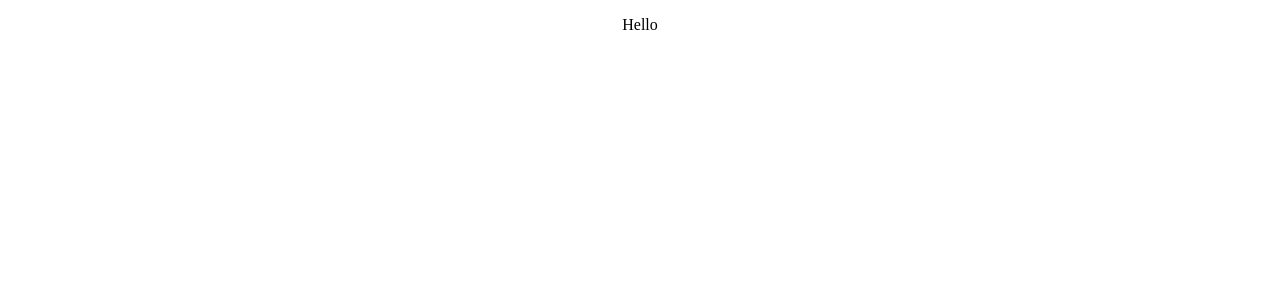
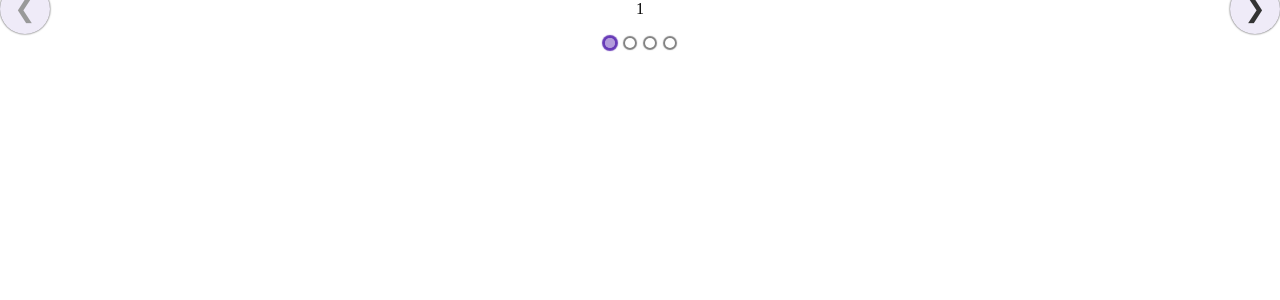
Before and after one commit to WildCodeSchool/remotefr-js-0920-p2-themealdb, a React (Create React App) app: page / in a window 1280 px wide. Shown: the top 300 px of the page. Built offline with nearby package versions, Linux system fonts and the light colour scheme.

Commit message:
add props type package

```diff
--- a/package.json
+++ b/package.json
@@ -6,9 +6,12 @@
     "@testing-library/jest-dom": "^5.11.4",
     "@testing-library/react": "^11.1.0",
     "@testing-library/user-event": "^12.1.10",
+    "prop-types": "^15.7.2",
     "react": "^17.0.1",
     "react-dom": "^17.0.1",
-    "react-scripts": "4.0.0"
+    "react-elastic-carousel": "^0.9.1",
+    "react-scripts": "4.0.0",
+    "styled-components": "^5.2.0"
   },
   "scripts": {
     "start": "react-scripts start",
--- a/src/App.jsx
+++ b/src/App.jsx
@@ -1,12 +1,18 @@
 import React from 'react';
 import './App.css';
 import './normalize.css';
+import Carousel from 'react-elastic-carousel';
 import Slider from './components/Slider';
 
 function App() {
   return (
     <div className="App">
-      <Slider />
+      <Carousel>
+        <Slider number="1" />
+        <Slider number="2" />
+        <Slider number="3" />
+        <Slider number="4" />
+      </Carousel>
     </div>
   );
 }
--- a/src/components/Slider.jsx
+++ b/src/components/Slider.jsx
@@ -1,10 +1,9 @@
 import React from 'react';
+import PropTypes from 'prop-types';
 
-function Slider() {
-  return (
-    <div className="Slider">
-      <p>Hello</p>
-    </div>
-  );
-}
+const Slider = ({ number }) => <div className="slider">{number}</div>;
+Slider.propTypes = {
+  number: PropTypes.string.isRequired,
+};
+
 export default Slider;
```
Also changed, not shown: src/components/Slider.css (+10 -0 lines).
